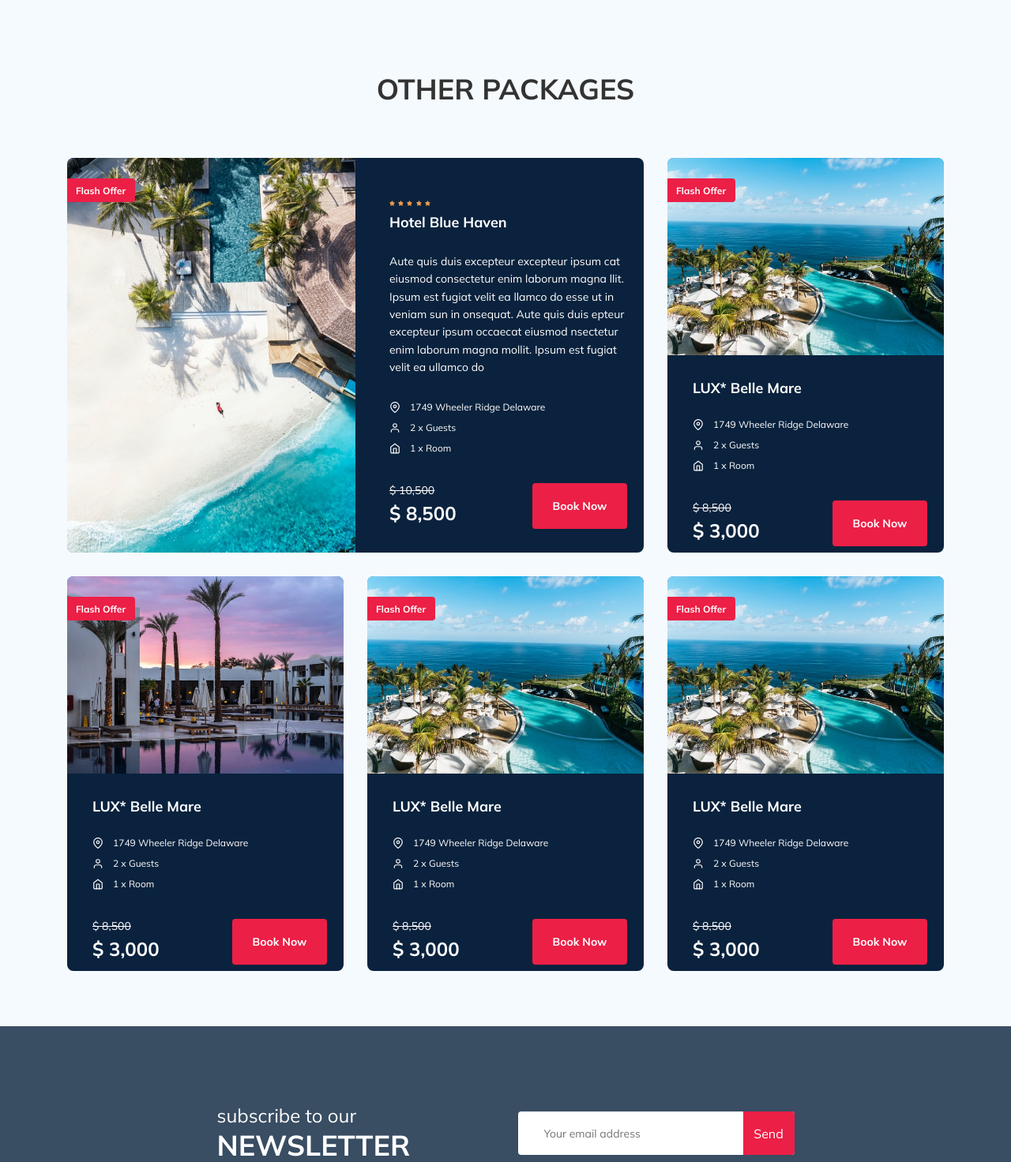
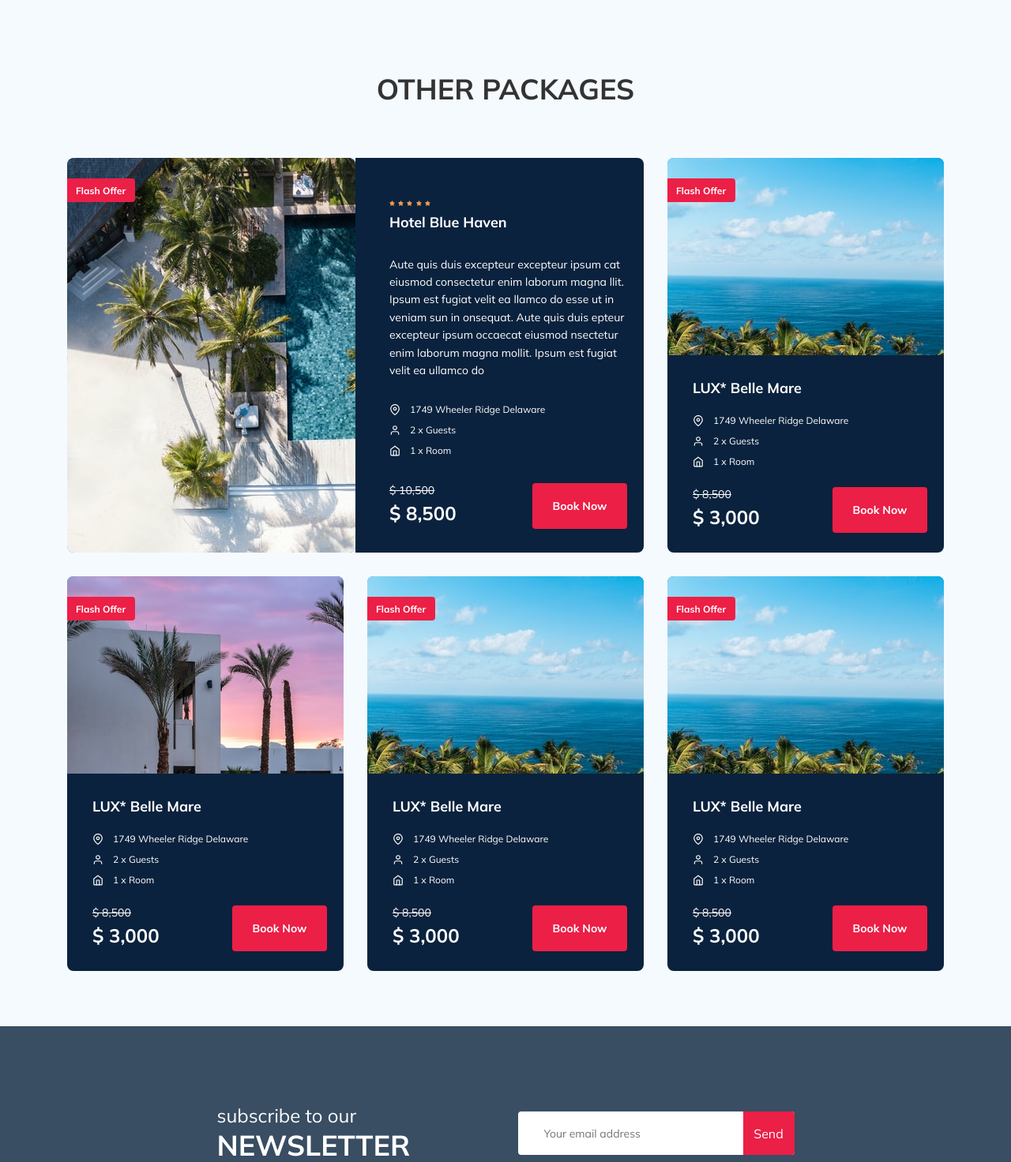
Before and after one commit to LidiyaZzz/tour-plan, a PHP site: page / in a window 1280 px wide. Shown: the part 819-2291 px from the top of the page at 79% size. Run offline with PHP 8.4, Linux system fonts and the light colour scheme; some libraries are stand-ins or nearby versions.

Commit message:
fix: classes and chart packages-section

```diff
--- a/css/style.css
+++ b/css/style.css
@@ -14,10 +14,6 @@ body {
 .container {
   max-width: 1110px;
   margin: auto;
-}
-
-img {
-  max-width: 100%;
 }
 
 a, button {
@@ -868,19 +864,14 @@ template {
   display: flex;
   border-radius: 8px;
   overflow: hidden;
-  min-height: 424px;
+  position: relative;
+  max-height: 500px;
 }
 
 .packages__card-first {
   -ms-grid-column: 1;
   -ms-grid-column-span: 2;
   grid-column: 1/3;
-  display: -webkit-box;
-  display: -ms-flexbox;
-  display: flex;
-  border-radius: 8px;
-  overflow: hidden;
-  position: relative;
 }
 
 .packages__cards {
@@ -891,33 +882,20 @@ template {
   -webkit-box-direction: normal;
       -ms-flex-direction: column;
           flex-direction: column;
-  border-radius: 8px;
-  overflow: hidden;
-}
-
-.packages__cards-successive {
-  display: -webkit-box;
-  display: -ms-flexbox;
-  display: flex;
+  max-height: 500px;
   border-radius: 8px;
   overflow: hidden;
   position: relative;
 }
 
-.packages__image {
-  width: 100%;
-  height: 100%;
-  -o-object-fit: cover;
-     object-fit: cover;
-}
-
-.packages__image-first {
+.packages__images-first {
+  width: 50%;
   background-color: #007ADF;
-  width: 50%;
+  border-radius: 8px;
   overflow: hidden;
 }
 
-.packages__image-successive {
+.packages__images-successive {
   background-color: #007ADF;
   height: 50%;
   overflow: hidden;
@@ -933,9 +911,9 @@ template {
   -webkit-box-direction: normal;
       -ms-flex-direction: column;
           flex-direction: column;
-  -webkit-box-pack: start;
-      -ms-flex-pack: start;
-          justify-content: start;
+  -webkit-box-pack: justify;
+      -ms-flex-pack: justify;
+          justify-content: space-between;
   padding: 46px 21px 30px 43px;
 }
 
@@ -949,9 +927,9 @@ template {
   -webkit-box-direction: normal;
       -ms-flex-direction: column;
           flex-direction: column;
-  -webkit-box-pack: start;
-      -ms-flex-pack: start;
-          justify-content: start;
+  -webkit-box-pack: justify;
+      -ms-flex-pack: justify;
+          justify-content: space-between;
   padding: 30px 21px 25px 32px;
 }
 
@@ -970,7 +948,6 @@ template {
   font-size: 18px;
   line-height: 23px;
   color: #FFFFFF;
-  margin-bottom: 27px;
 }
 
 .packages__exposition {
@@ -979,10 +956,6 @@ template {
   font-size: 14px;
   line-height: 160.6%;
   color: #FFFFFF;
-  margin-bottom: 34px;
-  width: 299px;
-  height: 165px;
-  overflow: auto;
 }
 
 .packages__room {
@@ -1017,7 +990,6 @@ template {
   -webkit-box-pack: justify;
       -ms-flex-pack: justify;
           justify-content: space-between;
-  margin-top: 37px;
 }
 
 .packages__price-all {
--- a/index.html
+++ b/index.html
@@ -197,11 +197,13 @@
       <!-- card-first -->
       <div class="packages__card packages__card-first">
 
-        <div class="packages__image-first">
+        <div class="packages__images-first">
           <img src="img/packages-hotel-1.jpg" alt="foto: Hotel Blue Haven" class="packages__image">
         </div><!-- /.packages__image-first -->
 
         <div class="packages__info">
+
+          <div class="packages__info-first">
             <div class="packages__stars">
               <img class="packages__star" src="img/star.svg" alt="star-hotel">
               <img class="packages__star" src="img/star.svg" alt="star-hotel">
@@ -210,6 +212,9 @@
               <img class="packages__star" src="img/star.svg" alt="star-hotel">
             </div><!-- /.stars -->
             <h2 class="packages__offer-title">Hotel Blue Haven</h2>
+          </div>
+          <!-- /.packages__info-first -->
+
           <p class="packages__exposition">Aute quis duis excepteur excepteur ipsum cat eiusmod consectetur enim laborum
             magna llit. Ipsum est fugiat velit ea llamco do esse ut in veniam sun in onsequat. Aute quis duis epteur
             excepteur ipsum occaecat eiusmod nsectetur enim laborum magna mollit. Ipsum est fugiat velit ea ullamco do
@@ -244,7 +249,7 @@
       <!-- card-2 -->
       <div class="packages__cards packages__cards-successive">
 
-        <div class="packages__image-successive">
+        <div class="packages__images-successive">
           <img src="img/packages-hotel-2.jpg" alt="foto: Hotel Blue Haven" class="packages__image">
         </div><!-- /.packages__image-successive -->
 
@@ -282,7 +287,7 @@
       <!-- card-3 -->
       <div class="packages__cards packages__cards-successive">
 
-        <div class="packages__image-successive">
+        <div class="packages__images-successive">
           <img src="img/packages-hotel-3.jpg" alt="foto: Hotel Blue Haven" class="packages__image">
         </div><!-- /.packages__image-successive -->
 
@@ -320,7 +325,7 @@
       <!-- card-4 -->
       <div class="packages__cards packages__cards-successive">
 
-        <div class="packages__image-successive">
+        <div class="packages__images-successive">
           <img src="img/packages-hotel-2.jpg" alt="foto: Hotel Blue Haven" class="packages__image">
         </div><!-- /.packages__image-successive -->
 
@@ -358,7 +363,7 @@
       <!-- card-5 -->
       <div class="packages__cards packages__cards-successive">
 
-        <div class="packages__image-successive">
+        <div class="packages__images-successive">
           <img src="img/packages-hotel-2.jpg" alt="foto: Hotel Blue Haven" class="packages__image">
         </div><!-- /.packages__image-successive -->
 
--- a/sass/_media.sass
+++ b/sass/_media.sass
@@ -229,6 +229,7 @@
     &-slider__text
       overflow: inherit
 
+// ---------- 480px-----------
 @media (max-width: 480px)
   .container
 
--- a/sass/_settings.sass
+++ b/sass/_settings.sass
@@ -12,8 +12,5 @@ body
   max-width: 1110px
   margin: auto
 
-img
-  max-width: 100%
-
 a, button
   cursor: pointer
--- a/sass/blocks/_packages.sass
+++ b/sass/blocks/_packages.sass
@@ -1,5 +1,5 @@
-//grid-template-rows: minmax(500px, max-content)
-//grid-template-rows: minmax(15px, max-content)
+//minmax(15px, max-content)
+  //repeat(3 minmax(300px, 350px))
 
 .packages
   padding: 40px 0 70px 0
@@ -14,6 +14,7 @@
     padding: 0
   &__title
     margin-bottom: 65px
+
   &-grid
     display: grid
     grid-template-rows: 500px 500px
@@ -24,53 +25,46 @@
     display: flex
     border-radius: 8px
     overflow: hidden
-    min-height: 424px
-
+    position: relative
+    max-height: 500px
     &-first
       grid-column: 1/3
-      display: flex
-      border-radius: 8px
-      overflow: hidden
-      position: relative
 
   &__cards
     display: flex
     flex-direction: column
+    max-height: 500px
     border-radius: 8px
     overflow: hidden
+    position: relative
 
-    &-successive
-      display: flex
+  &__images
+    &-first
+      width: 50%
+      background-color: $blue
       border-radius: 8px
-      overflow: hidden
-      position: relative
-
-  &__image
-    width: 100%
-    height: 100%
-    object-fit: cover
-    &-first
-      background-color: $blue
-      width: 50%
       overflow: hidden
     &-successive
       background-color: $blue
       height: 50%
       overflow: hidden
 
+  &__image
+
   &__info
     width: 50%
     background: $dark
     display: flex
     flex-direction: column
-    justify-content: start
+    justify-content: space-between
     padding: 46px 21px 30px 43px
+
   &__inform
     height: 50%
     background: $dark
     display: flex
     flex-direction: column
-    justify-content: start
+    justify-content: space-between
     padding: 30px 21px 25px 32px
   &__stars
     margin-bottom: 5px
@@ -85,7 +79,6 @@
       font-size: 18px
       line-height: 23px
       color: $light
-      margin-bottom: 27px
 
   &__exposition
     font-style: normal
@@ -93,10 +86,7 @@
     font-size: 14px
     line-height: 160.6%
     color: $light
-    margin-bottom: 34px
-    width: 299px
-    height: 165px
-    overflow: auto
+
   &__room
     max-width: 203px
     min-height: 67px
@@ -118,7 +108,6 @@
   &-price
     display: flex
     justify-content: space-between
-    margin-top: 37px
 
   &__price
     &-all
--- a/sass/style.sass
+++ b/sass/style.sass
@@ -30,3 +30,6 @@
 
 // Подключение стилей для адаптива
 @import '_media.sass'
+
+// Подключение стилей для адаптива грида
+@import '_media-grid.sass'
```
Also changed, not shown: packages.html (deleted, +0 -209 lines), sass/_media-grid.sass (added, +14 -0 lines), 1 other file. Lines whose indentation alone changed are shown as unchanged.
